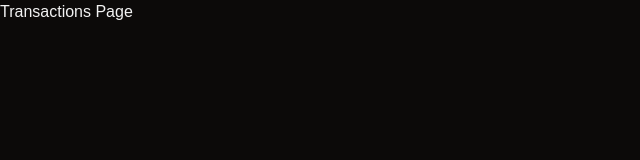
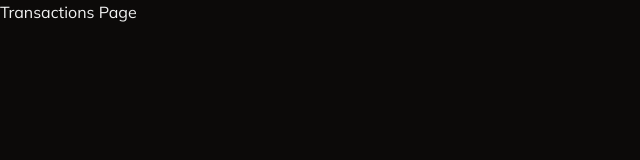
Before and after one commit to mrvq/finance.ia, a Next.js app: page /transactions in a window 1280 px wide. Shown: the top 160 px of the page, without its empty margins (0-640 px from the left). Built offline with nearby package versions, Linux system fonts and the light colour scheme.

Commit message:
feat: update font to mulish

```diff
--- a/app/layout.tsx
+++ b/app/layout.tsx
@@ -1,18 +1,11 @@
 import type { Metadata } from "next";
-import localFont from "next/font/local";
+import { Mulish } from "next/font/google";
 import "./globals.css";
 import { ClerkProvider } from "@clerk/nextjs";
 import { dark } from "@clerk/themes";
 
-const geistSans = localFont({
-  src: "./fonts/GeistVF.woff",
-  variable: "--font-geist-sans",
-  weight: "100 900",
-});
-const geistMono = localFont({
-  src: "./fonts/GeistMonoVF.woff",
-  variable: "--font-geist-mono",
-  weight: "100 900",
+const mulish = Mulish({
+  subsets: ["latin-ext"],
 });
 
 export const metadata: Metadata = {
@@ -27,9 +20,7 @@
 }>) {
   return (
     <html lang="en">
-      <body
-        className={`${geistSans.variable} ${geistMono.variable} dark antialiased`}
-      >
+      <body className={`${mulish.className} dark antialiased`}>
         <ClerkProvider
           appearance={{
             baseTheme: dark,
--- a/package.json
+++ b/package.json
@@ -17,6 +17,7 @@
     "class-variance-authority": "^0.7.1",
     "clsx": "^2.1.1",
     "finance_ai": "file:",
+    "git-commit-msg-linter": "^5.0.8",
     "lucide-react": "^0.469.0",
     "next": "14.2.16",
     "react": "^18",
```
Also changed, not shown: 2 other files (tests, documents, lock files or other folders).
